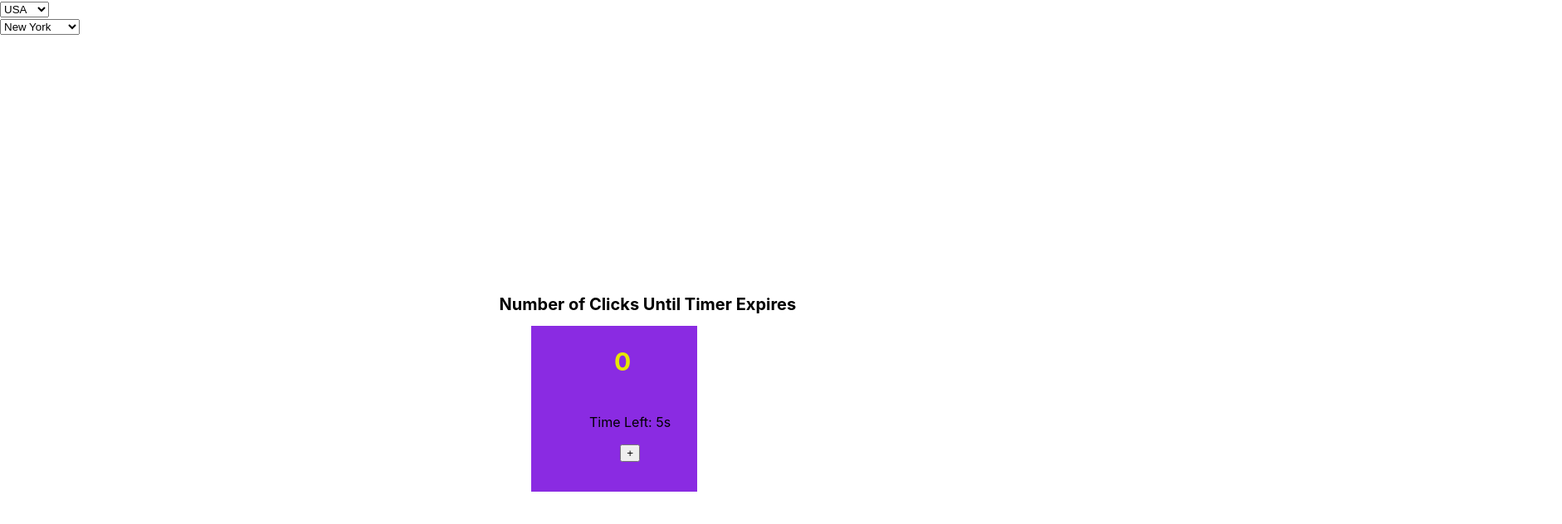
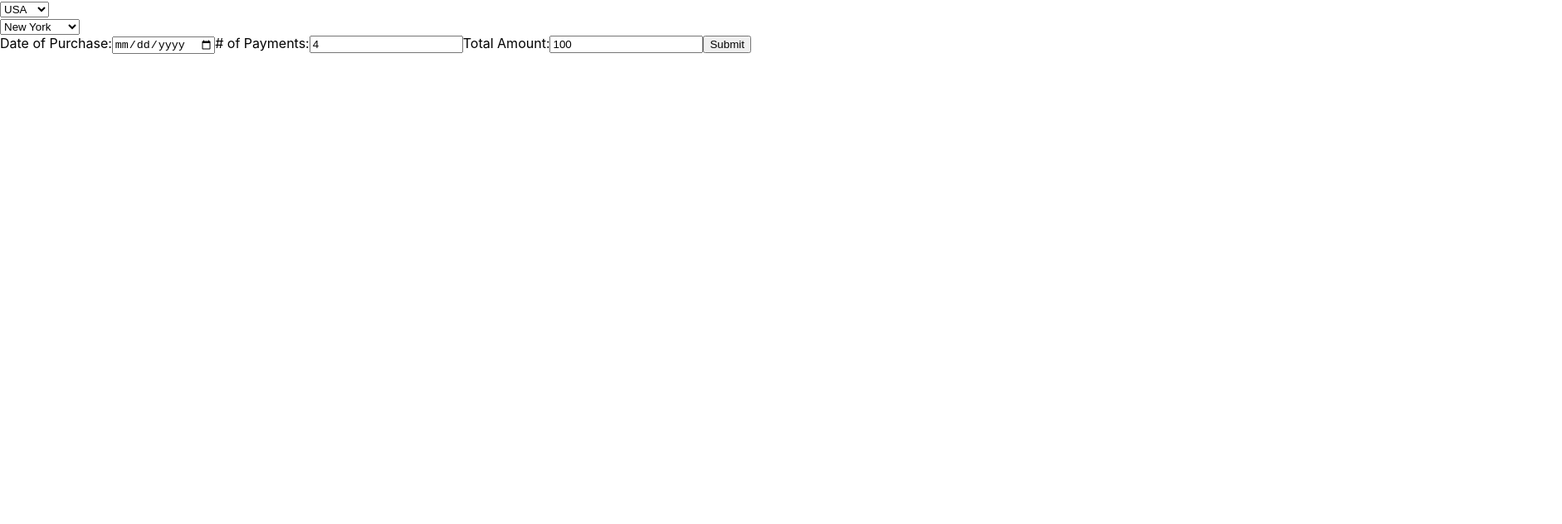
Before and after one commit to TrinitasAccounting/DataStructuresAndAlgorithms, a React (Create React App) app in the folder my-app/: page / in a window 1280 px wide. Shown: the top 632 px of the page at 83% size, 1882 px wide, since content can reach past the window. Built offline with nearby package versions, Linux system fonts and the light colour scheme.

Commit message:
controlled form functioning after a little debugging

```diff
--- a/my-app/src/App.js
+++ b/my-app/src/App.js
@@ -1,6 +1,7 @@
 import logo from './logo.svg';
 import './App.css';
 import TimerAndClicks from './TimerAndClicks';
+import PaymentDataForm from './PaymentCalculator.js/PaymentDateForm';
 
 import { useState } from 'react';
 
@@ -82,8 +83,12 @@ function App() {
       </div>
 
 
+      {/* <div>
+        <TimerAndClicks />
+      </div> */}
+
       <div>
-        <TimerAndClicks />
+        <PaymentDataForm />
       </div>
     </div>
   );
--- /dev/null
+++ b/my-app/src/PaymentCalculator.js/PaymentDateForm.js
@@ -0,0 +1,52 @@
+
+import { useState } from 'react';
+
+
+function PaymentDataForm() {
+    const [paymentFormData, setPaymentFormData] = useState({
+        puchaseDate: '',
+        numberOfPayments: 4,
+        amount: 100
+    })
+
+    function handleFormChange(event) {
+        event.preventDefault()
+        let newPaymentFormData = { ...paymentFormData, [event.target.name]: event.target.value }
+        // if (event.target.name === 'numberOfPayments' || event.target.name === 'amount') {
+        //     newPaymentFormData = { ...paymentFormData, [event.target.name]: Number(event.target.value) }
+        // }
+        // else {
+        //     newPaymentFormData = { ...paymentFormData, [event.target.name]: event.target.value }
+
+        // }
+
+        setPaymentFormData(newPaymentFormData)
+    };
+
+    console.log(paymentFormData);
+
+
+
+
+    return (
+        <>
+            <form>
+                <label name='purchaseDate'>
+                    Date of Purchase:
+                    <input type="date" name="purchaseDate" value={paymentFormData.purchaseDate} onChange={handleFormChange} />
+                </label>
+                <label name='numberOfPayments'>
+                    # of Payments:
+                    <input type="number" name="numberOfPayments" value={paymentFormData.numberOfPayments} onChange={handleFormChange} />
+                </label>
+                <label name='amount'>
+                    Total Amount:
+                    <input type="number" name="amount" value={paymentFormData.amount} onChange={handleFormChange} />
+                </label>
+                <input type="submit" value="Submit" />
+            </form>
+        </>
+    )
+}
+
+export default PaymentDataForm;
--- a/my-app/src/TimerAndClick.css
+++ b/my-app/src/TimerAndClick.css
@@ -1,7 +1,7 @@
 .TimerDiv {
     position: relative;
     top: 300px;
-    left: 50%;
+    left: 50px;
     width: 200px;
     height: 200px;
     background-color: blueviolet;
@@ -25,6 +25,6 @@
 .title {
     position: relative;
     top: 300px;
-    left: 47%;
+    left: 20px;
     font-size: 20px;
 }
```
